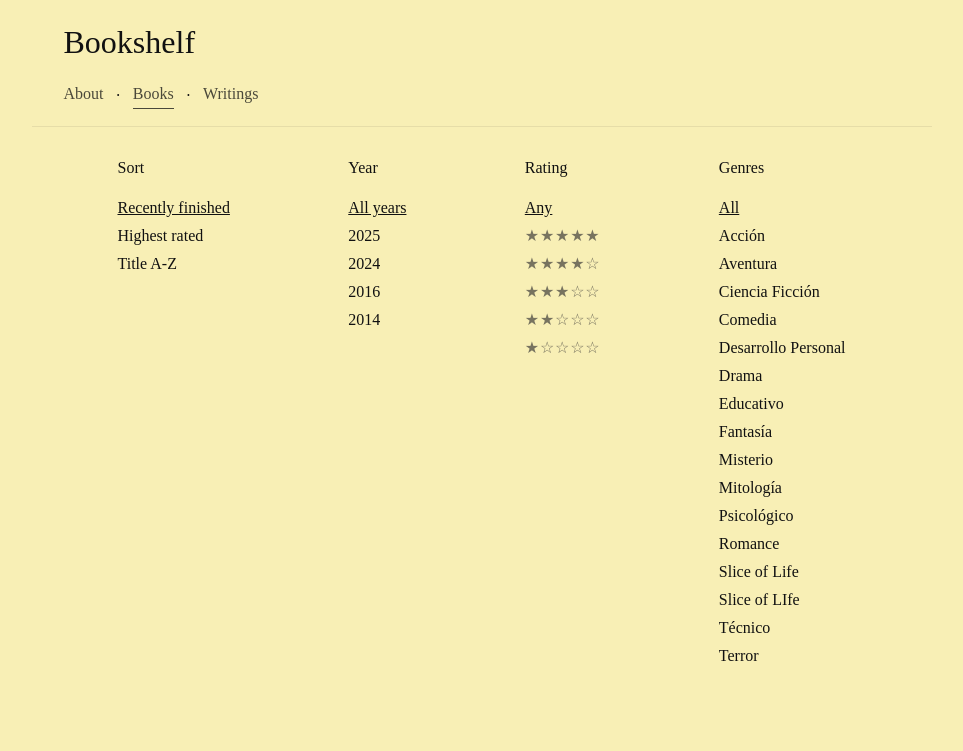
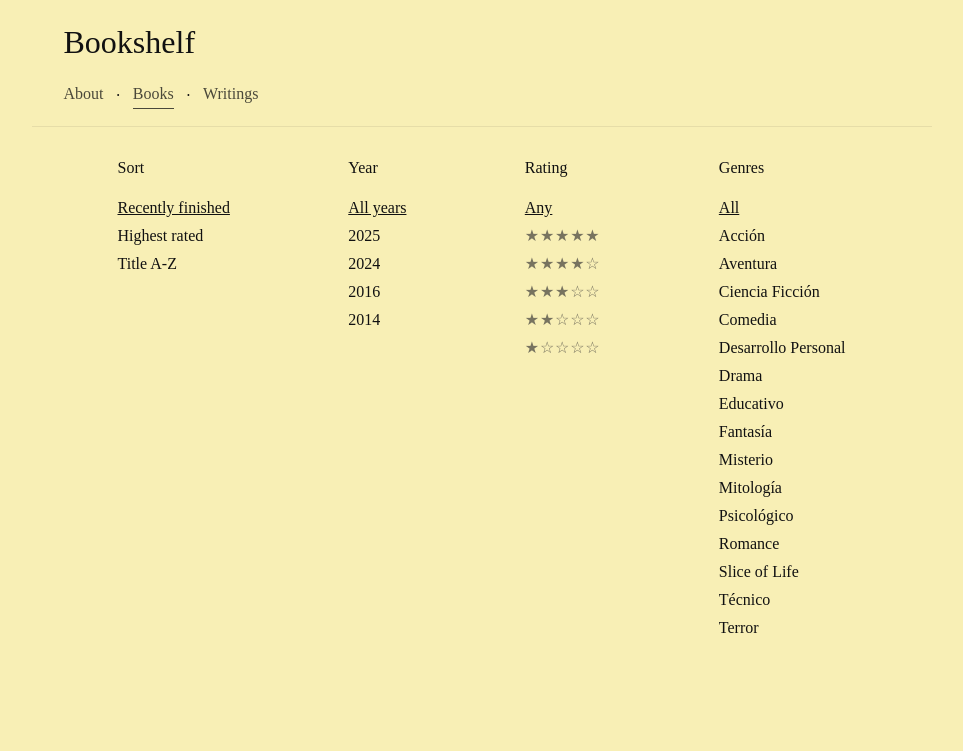
Before and after one commit to swogvex/Bookshelf, an Astro site: page /books in a window 1280 px wide. Shown: the top 751 px of the page, without its empty margins (151-1114 px from the left). Built offline with nearby package versions, Linux system fonts and the light colour scheme; Astro itself is replaced by a stand-in of ours.

Commit message:
some books change x2

```diff
--- a/src/content/books/SOMEDAY.md
+++ b/src/content/books/SOMEDAY.md
@@ -9,7 +9,7 @@ year: 2016
 rating: 2
 
 genres:
-  - Slice of LIfe
+  - Slice of Life
   - Romance
   - Drama
 
```
